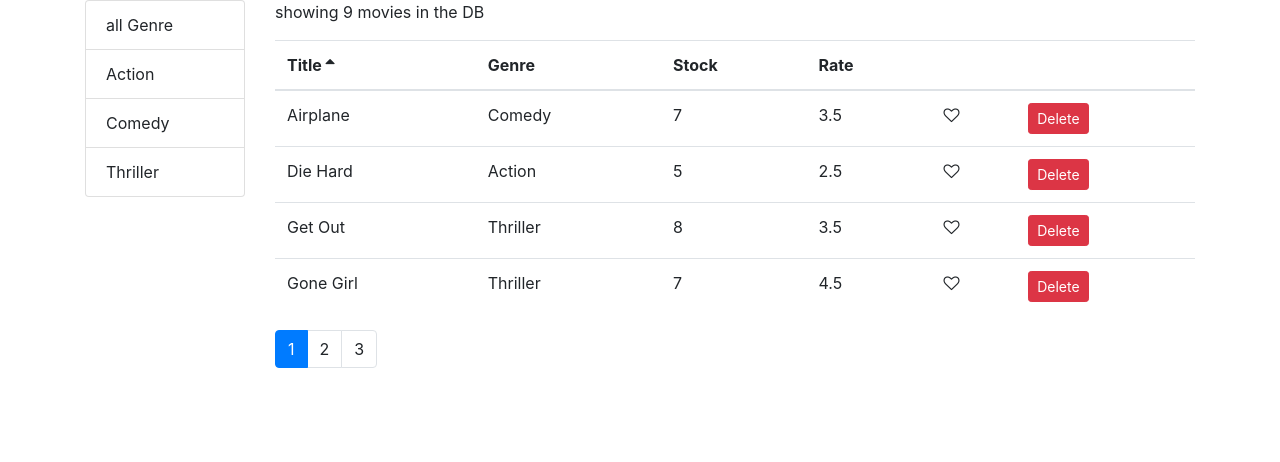
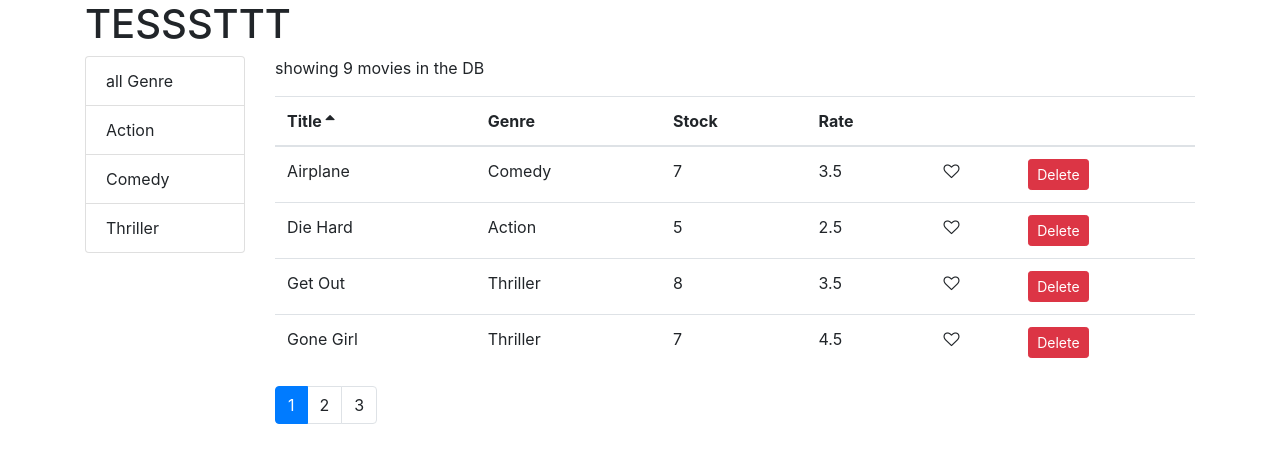
Before and after one commit to anismansour/movie, a React (Create React App) app: page /test in a window 1280 px wide. Shown: the top 462 px of the page. Built offline with nearby package versions, Linux system fonts and the light colour scheme.

Commit message:
addingRoutes

```diff
--- a/package.json
+++ b/package.json
@@ -12,6 +12,7 @@
     "prop-types": "^15.6.2",
     "react": "^16.13.1",
     "react-dom": "^16.13.1",
+    "react-router-dom": "^5.1.2",
     "react-scripts": "3.4.1"
   },
   "scripts": {
--- a/src/App.js
+++ b/src/App.js
@@ -1,11 +1,16 @@
 import React from "react";
 import "./App.css";
 import Movies from "./components/movies";
+import { Route } from "react-router-dom";
+import Test from "./components/test";
 
 function App() {
   return (
     <main className="container">
-      <Movies />
+      <Route exact path="/test" component={Test} />
+      <Route path="/" component={Movies} />
+
+      {/* <Movies /> */}
     </main>
   );
 }
--- /dev/null
+++ b/src/components/common/table.jsx
@@ -0,0 +1,15 @@
+import React from "react";
+import TableHeader from "./tableHeader";
+import { TableBody } from "./tableBody";
+
+const Table = props => {
+  const { columns, sortColumn, onSort, data } = props;
+  return (
+    <table className="table">
+      <TableHeader columns={columns} sortColumn={sortColumn} onSort={onSort} />
+      <TableBody columns={columns} data={data} />
+    </table>
+  );
+};
+
+export default Table;
--- a/src/components/moviesTable.js
+++ b/src/components/moviesTable.js
@@ -1,8 +1,6 @@
 import React, { Component } from "react";
 import Like from "./common/like";
-import TableHeader from "./common/tableHeader";
-import { TableBody } from "./common/tableBody";
-
+import Table from "./common/table";
 export class MoviesTable extends Component {
   columns = [
     { path: "title", label: "Title" },
@@ -31,14 +29,12 @@ export class MoviesTable extends Component {
   render() {
     const { movies, sortColumn, onSort } = this.props;
     return (
-      <table className="table">
-        <TableHeader
-          columns={this.columns}
-          sortColumn={sortColumn}
-          onSort={onSort}
-        />
-        <TableBody columns={this.columns} data={movies} />
-      </table>
+      <Table
+        columns={this.columns}
+        data={movies}
+        sortColumn={sortColumn}
+        onSort={onSort}
+      />
     );
   }
 }
--- /dev/null
+++ b/src/components/test.js
@@ -0,0 +1,13 @@
+import React, { Component } from "react";
+
+export class Test extends Component {
+  render() {
+    return (
+      <div>
+        <h1>TESSSTTT</h1>
+      </div>
+    );
+  }
+}
+
+export default Test;
--- a/src/index.js
+++ b/src/index.js
@@ -1,5 +1,6 @@
 import React from "react";
 import ReactDOM from "react-dom";
+import { BrowserRouter } from "react-router-dom";
 import "./index.css";
 import App from "./App";
 import * as serviceWorker from "./serviceWorker";
@@ -7,9 +8,9 @@ import "bootstrap/dist/css/bootstrap.css";
 import "font-awesome/css/font-awesome.css";
 
 ReactDOM.render(
-  <React.StrictMode>
+  <BrowserRouter>
     <App />
-  </React.StrictMode>,
+  </BrowserRouter>,
   document.getElementById("root")
 );
 
```
Also changed, not shown: 1 other file (tests, documents, lock files or other folders).
